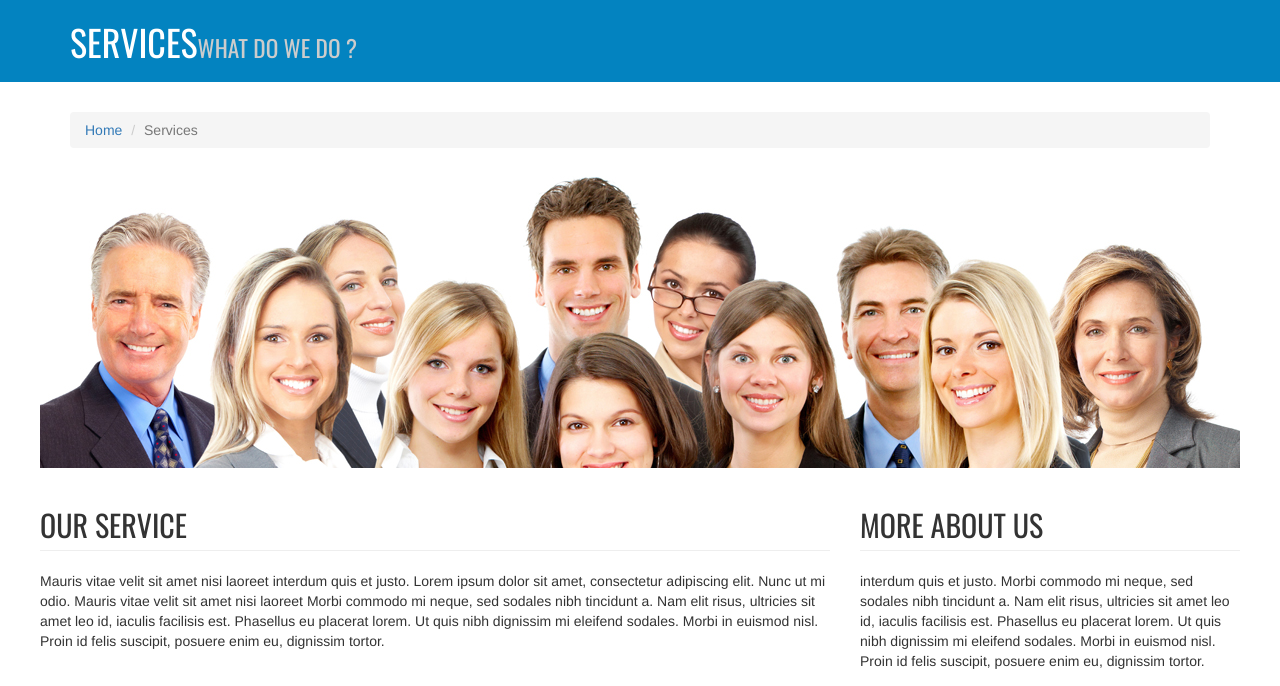
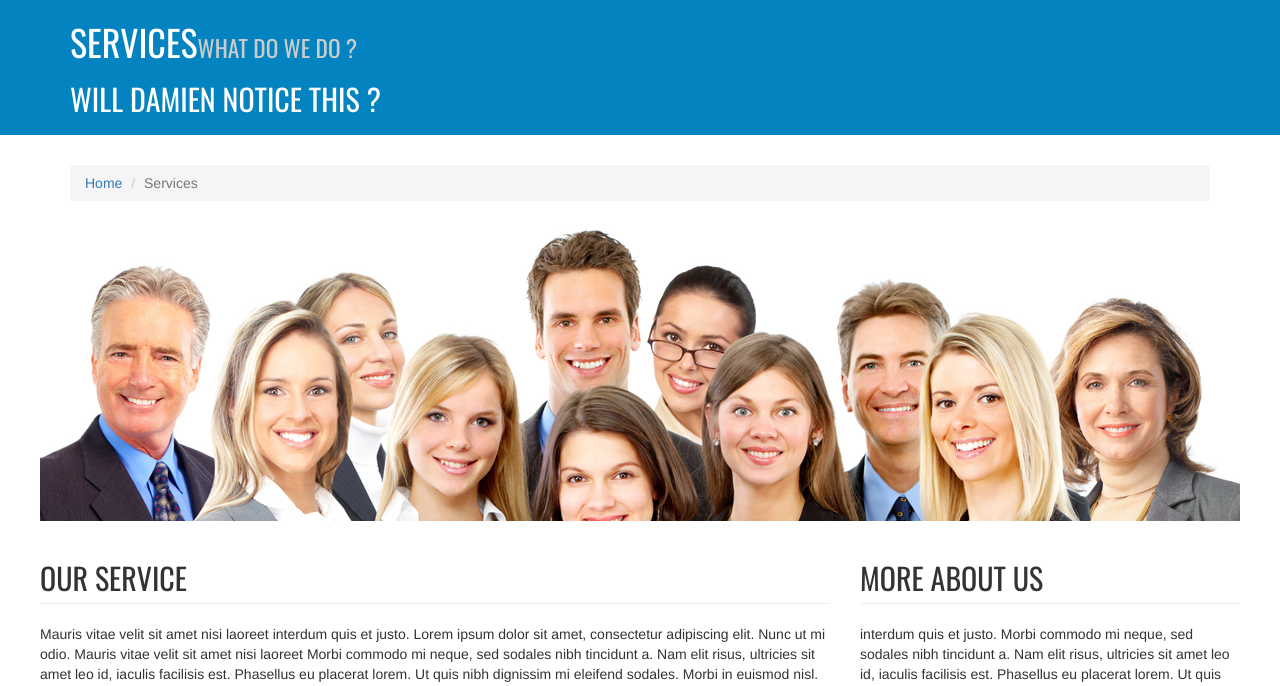
Before and after one commit to EndaMoore/Test, a plain HTML site: page business_theme/services.html in a window 1280 px wide. Shown: the part 98-784 px from the top of the page. Drawn offline with nearby package versions, Linux system fonts and the light colour scheme.

Commit message:
small change

```diff
--- a/business_theme/services.html
+++ b/business_theme/services.html
@@ -42,6 +42,7 @@
       <section class="section-title">
           <div class="container">
               <h1>services<small>What Do We Do ?</small></h1>
+              <h2>Will Damien notice this ?</h2>
           </div>
       </section> <!-- section 1 ends -->
 
```
